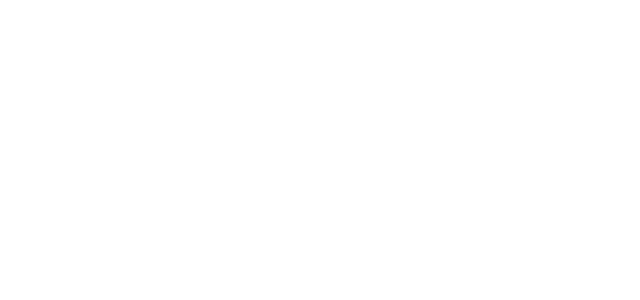
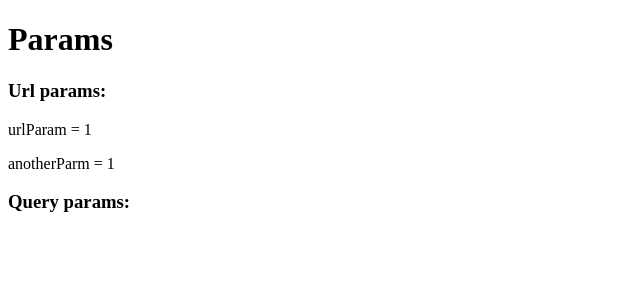
Before and after one commit to syuancao/my-angular-app, an Angular app: page /params-example/1/1 in a window 1280 px wide. Before the commit this address led to /. Shown: the top 300 px of the page, without its empty margins (0-640 px from the left). Built offline with nearby package versions, Linux system fonts and the light colour scheme.

Commit message:
Use url parameters & query parameters

```diff
--- a/src/app/app-routing.module.ts
+++ b/src/app/app-routing.module.ts
@@ -4,6 +4,7 @@
 import { EventHandlingComponent } from './event-handling/event-handling.component';
 import { ExampleComponent } from './example/example.component';
 import { MultipleChoiceComponent } from './multiple-choice/multiple-choice.component';
+import { ParamsExampleComponent } from './params-example/params-example.component';
 import { PeopleListComponent } from './people-list/people-list.component';
 
 const routes: Routes = [
@@ -12,6 +13,7 @@
   { path: 'example', component: ExampleComponent },
   { path: 'multiple-choice', component: MultipleChoiceComponent },
   { path: 'people-list', component: PeopleListComponent },
+  { path: 'params-example/:urlParam/:anotherParam', component: ParamsExampleComponent },
   { path: '', redirectTo: '/counter-button', pathMatch: 'full'}
 ];
 
--- a/src/app/app.module.ts
+++ b/src/app/app.module.ts
@@ -10,6 +10,7 @@
 import { CounterButtonComponent } from './counter-button/counter-button.component';
 import { CongratulationsMessageComponent } from './congratulations-message/congratulations-message.component';
 import { CounterButtonPageComponent } from './counter-button-page/counter-button-page.component';
+import { ParamsExampleComponent } from './params-example/params-example.component';
 
 @NgModule({
   declarations: [
@@ -20,7 +21,8 @@
     EventHandlingComponent,
     CounterButtonComponent,
     CongratulationsMessageComponent,
-    CounterButtonPageComponent
+    CounterButtonPageComponent,
+    ParamsExampleComponent
   ],
   imports: [
     BrowserModule,
--- /dev/null
+++ b/src/app/params-example/params-example.component.html
@@ -0,0 +1,8 @@
+<div>
+    <h1>Params</h1>
+    <h3>Url params:</h3>
+    <p>urlParam = {{urlParam}}</p>
+    <p>anotherParm = {{anotherParam}}</p>
+    <h3>Query params:</h3>
+    <p *ngFor='let param of params'>{{param.name}} = {{param.value}}</p>
+</div>
--- /dev/null
+++ b/src/app/params-example/params-example.component.ts
@@ -0,0 +1,25 @@
+import { Component, OnInit } from '@angular/core';
+import { ActivatedRoute } from '@angular/router';
+
+@Component({
+  selector: 'app-params-example',
+  templateUrl: './params-example.component.html',
+  styleUrls: ['./params-example.component.css']
+})
+export class ParamsExampleComponent implements OnInit {
+  urlParam: string = ''
+  anotherParam: string = ''
+  params: any[] = []
+
+  constructor(
+    private route: ActivatedRoute,
+  ) { }
+
+  ngOnInit(): void {
+    this.urlParam = this.route.snapshot.paramMap.get('urlParam') || ''
+    this.anotherParam = this.route.snapshot.paramMap.get('anotherParam') || ''
+    this.route.queryParams.subscribe(params => {
+      this.params = Object.keys(params).map(key => ({name: key, value: params[key]}))
+  })
+  }
+}
```
Also changed, not shown: src/app/params-example/params-example.component.css (added), 1 other file (tests, documents, lock files or other folders).
